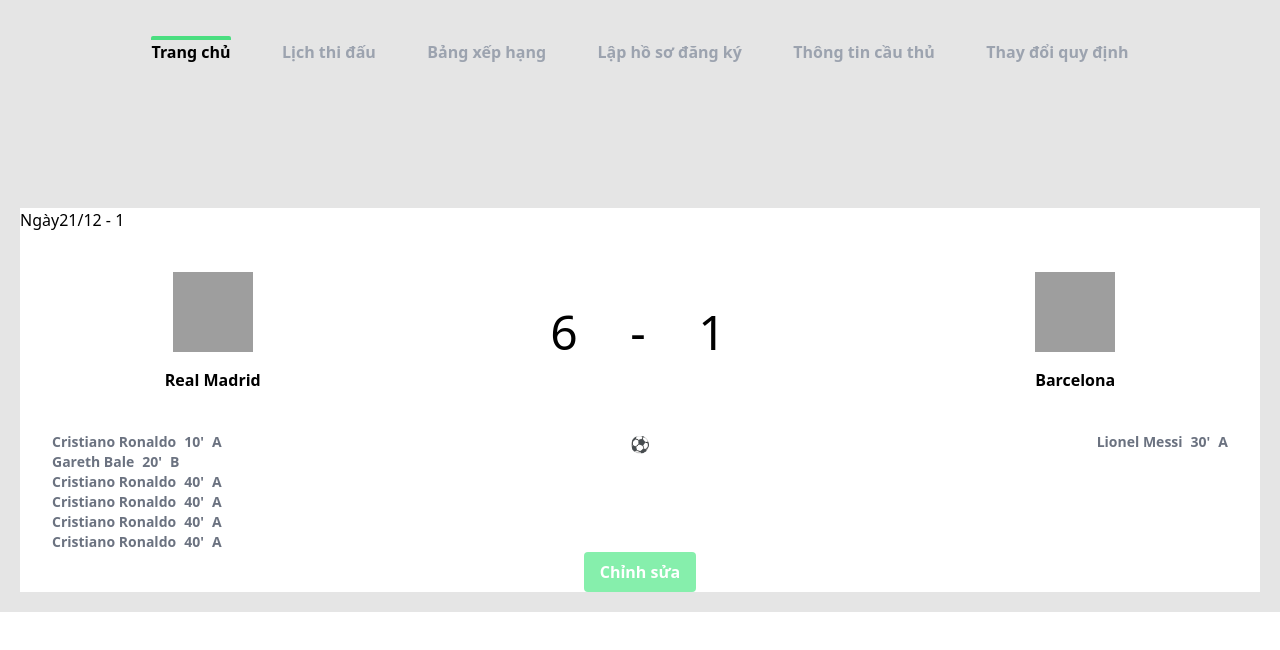
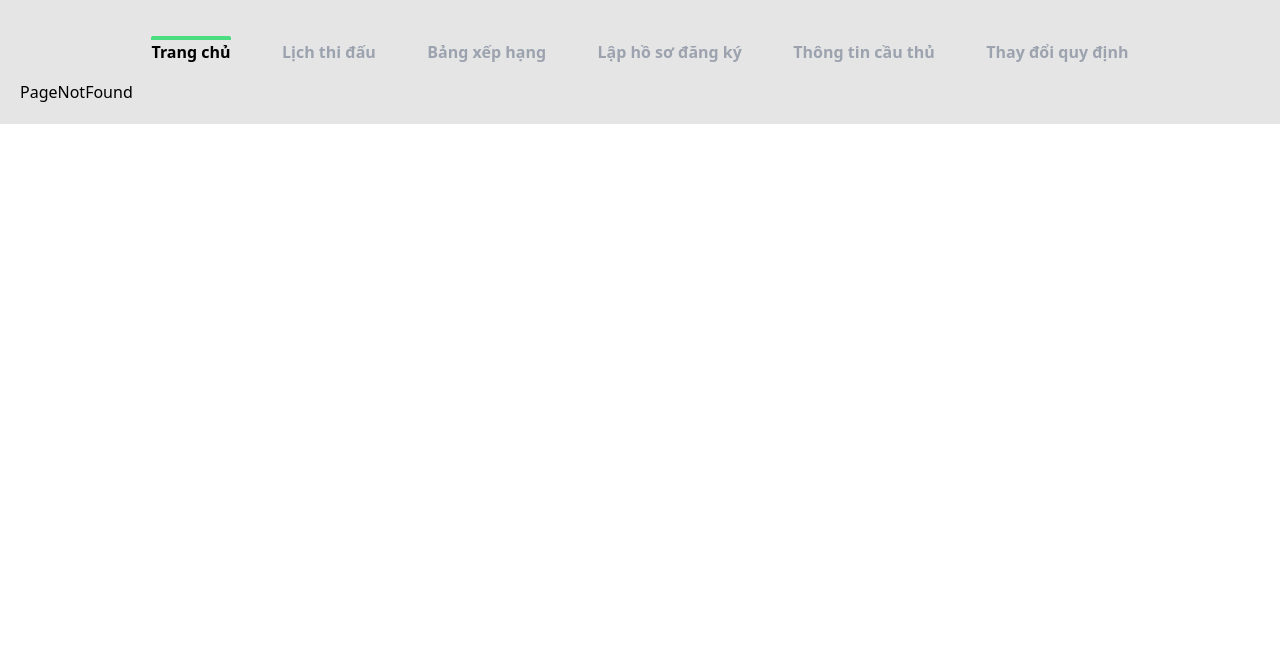
Before and after one commit to let-me-out-HCMUS/introSE, a React (Vite) app in the folder client/admin/: page /matches in a window 1280 px wide. Shown: the top 650 px of the page. Built offline with nearby package versions, Linux system fonts and the light colour scheme; grey boxes are pictures that could not be loaded.

Commit message:
complete match result UI

```diff
--- a/client/admin/src/App.jsx
+++ b/client/admin/src/App.jsx
@@ -11,7 +11,7 @@
 import PlayerPage from "./pages/PlayerPage";
 import DossierRegistration from "./pages/DossierRegistration";
 import ChangeRule from "./pages/ChangeRule";
-import MatchResult from "./pages/MatchResult";
+// import MatchResult from "./pages/MatchResult";
 
 const queryClient = new QueryClient({
   defaultOptions: {
@@ -35,7 +35,7 @@
             <Route path="/players" element={<PlayerPage />} />
             <Route path="/change-rule" element={<ChangeRule />} />
             {/* Another route add from here */}
-            <Route path = "matches" element={<MatchResult id={1}/>} />
+            {/* <Route path = "matches" element={<MatchResult id={1}/>} /> */}
             {/* All invalid route will render PageNotFound page */}
             <Route path="*" element={<PageNotFound />} />
           </Route>
--- a/client/admin/src/mocks/match-result.js
+++ b/client/admin/src/mocks/match-result.js
@@ -4,7 +4,7 @@
     id: 1,
     Doi1: 'Real Madrid',
     Doi2: 'Barcelona',
-    NgayThiDau: Date('2018-01-01'),
+    NgayThiDau: new Date('2023-3-14'),
     San: 'Santiago Bernabeu',
     TySo: '2-1',
     Banthang1: [
--- a/client/admin/src/pages/MatchResult.jsx
+++ b/client/admin/src/pages/MatchResult.jsx
@@ -45,7 +45,8 @@
   const [openingDialogE, setOpeningDialogE] = useState(false);
 
   const [isEditting, setIsEditting] = useState(false);
-  const isPlayed = false;
+  const today = new Date();
+  const isPlayed = today > trandau.NgayThiDau;
 
   const handleClose = () => {
     setOpeningDialog(false);
@@ -101,8 +102,9 @@
 
       <div className="w-full bg-white">
         <div className="flex-start flex">
-          <h1>Ngày</h1>
-          <p>21/12 - {id}</p>
+          <h1>ID:{id} Ngày {trandau.NgayThiDau.getDate()} - {trandau.NgayThiDau.getMonth()+1}</h1>
+
+          {!isPlayed && <p>Trận đấu chưa diễn ra</p>}
         </div>
         <div className="mt-10 flex items-center justify-around">
           <div className=" text-center">
@@ -114,7 +116,7 @@
             <h1 className="mt-4 font-bold">{Doi1}</h1>
           </div>
           <div className=" text-5xl tracking-[20px]">
-            {Banthang1.length} - {Banthang2.length}
+            {isPlayed ? <>{Banthang1.length} - {Banthang2.length}</> : "-"}
           </div>
           <div className="text-center">
             <img
@@ -126,6 +128,7 @@
           </div>
         </div>
 
+        {isPlayed && (
           <div className="mt-10 flex justify-between px-8">
             <ul className=" w-2/5">
               {Banthang1.map((item, index) => (
@@ -177,8 +180,9 @@
               ))}
             </ul>
           </div>
+        )}
 
-        {!isPlayed && (
+        {isPlayed && (
           <button
             className="btn m-auto block"
             onClick={() => setIsEditting(!isEditting)}
```
Lines whose indentation alone changed are shown as unchanged.
